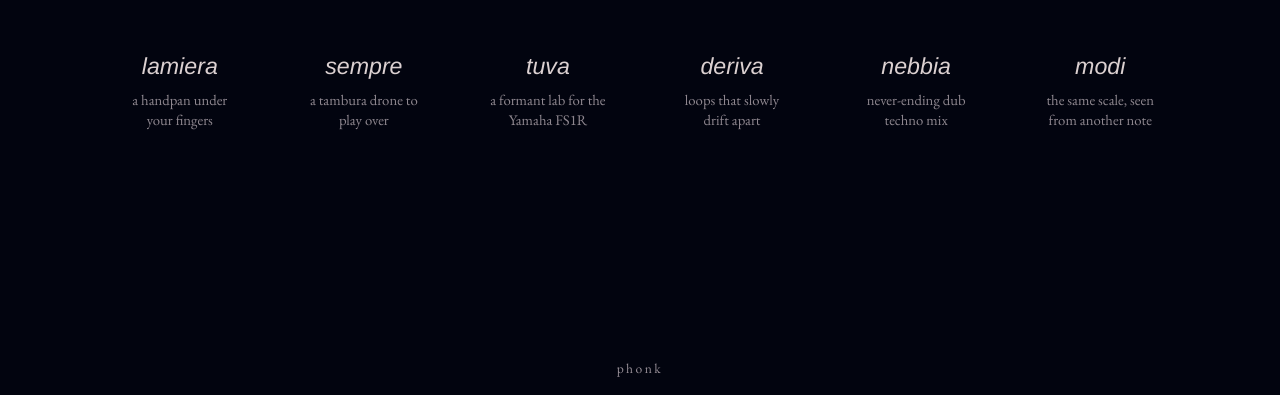
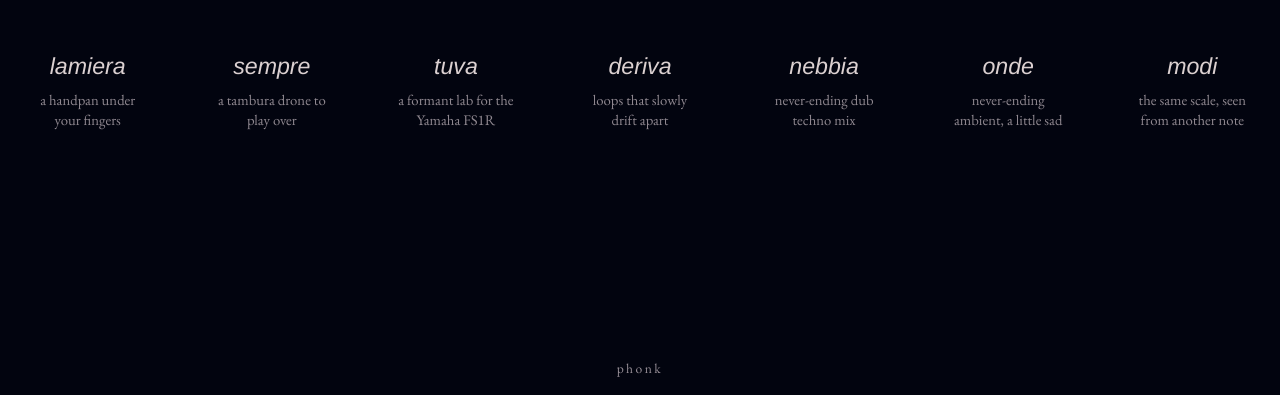
Before and after one commit to phonk/phonk.github.io, a plain HTML site: page index.html in a window 1280 px wide. Shown: the part 405-800 px from the top of the page. Drawn offline with nearby package versions, Linux system fonts and the light colour scheme.

Commit message:
Add onde to the things that are
Co-Authored-By: Claude Fable 5.2 <noreply@anthropic.com>
Claude-Session: https://claude.ai/code/session_01PvgmHvRfxFKxUuo4xfLyaD

```diff
--- a/index.html
+++ b/index.html
@@ -164,6 +164,7 @@
       <li><a href="/tuva/"><span class="n">tuva</span><span class="d">a formant lab for the Yamaha FS1R</span></a></li>
       <li><a href="/deriva/"><span class="n">deriva</span><span class="d">loops that slowly drift apart</span></a></li>
       <li><a href="/nebbia/"><span class="n">nebbia</span><span class="d">never-ending dub techno mix</span></a></li>
+      <li><a href="/onde/"><span class="n">onde</span><span class="d">never-ending ambient, a little sad</span></a></li>
       <li><a href="/modi/"><span class="n">modi</span><span class="d">the same scale, seen from another note</span></a></li>
     </ul>
   </div>
```
Also changed, not shown: 1 other file.
